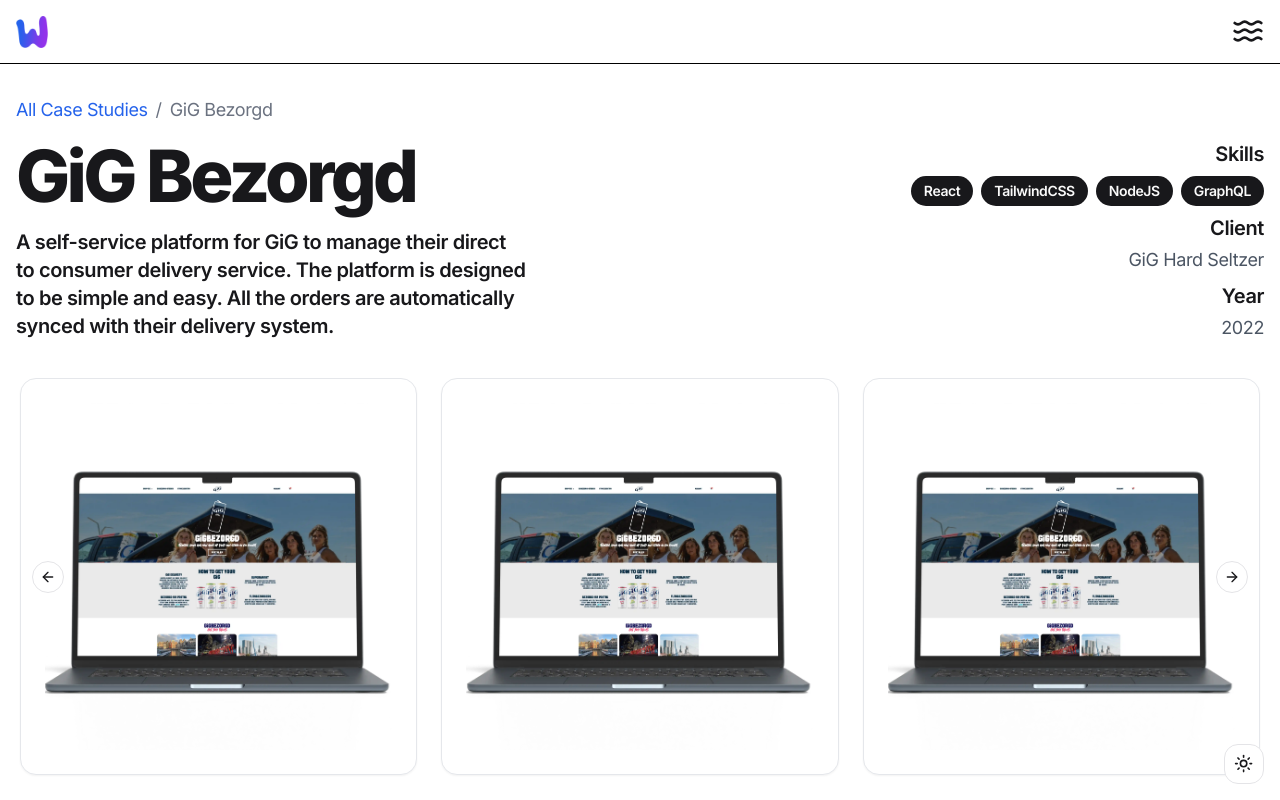
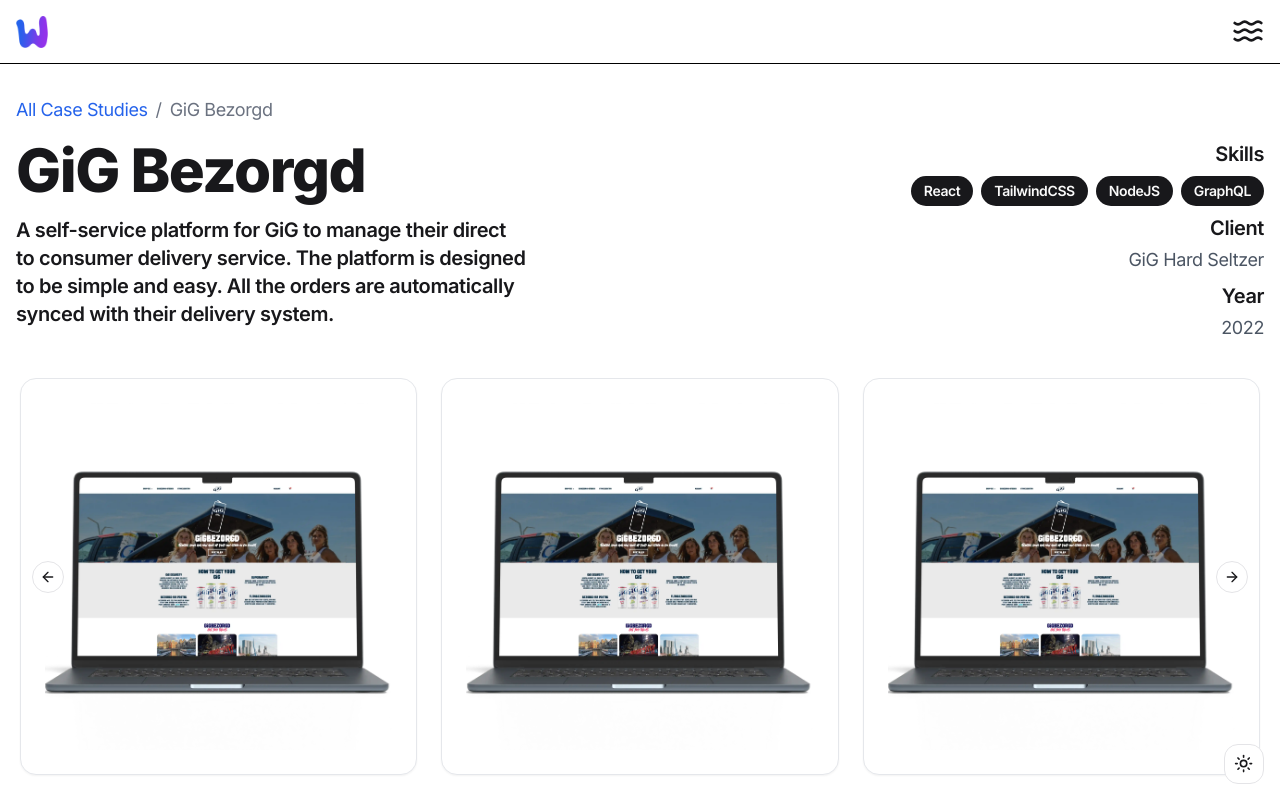
Before and after one commit to tijnbarthen/wavydigital, a Next.js app: page /cases/1 in a window 1280 px wide. Shown: the top 800 px of the page. Built offline with nearby package versions, Linux system fonts and the light colour scheme.

Commit message:
laatste ding

```diff
--- a/src/app/cases/[slug]/page.tsx
+++ b/src/app/cases/[slug]/page.tsx
@@ -33,7 +33,7 @@
         </nav>
         <section className="mt-4 grid grid-cols-6 gap-x-10">
           <div className=" col-span-6 md:col-span-4">
-            <h1 className="text-6xl md:text-7xl font-extrabold tracking-tighter">
+            <h1 className="font-extrabold tracking-tight text-5xl md:text-6xl">
               GiG Bezorgd
             </h1>
             <p className="text-lg md:text-xl font-semibold mt-4 max-w-lg">
```
